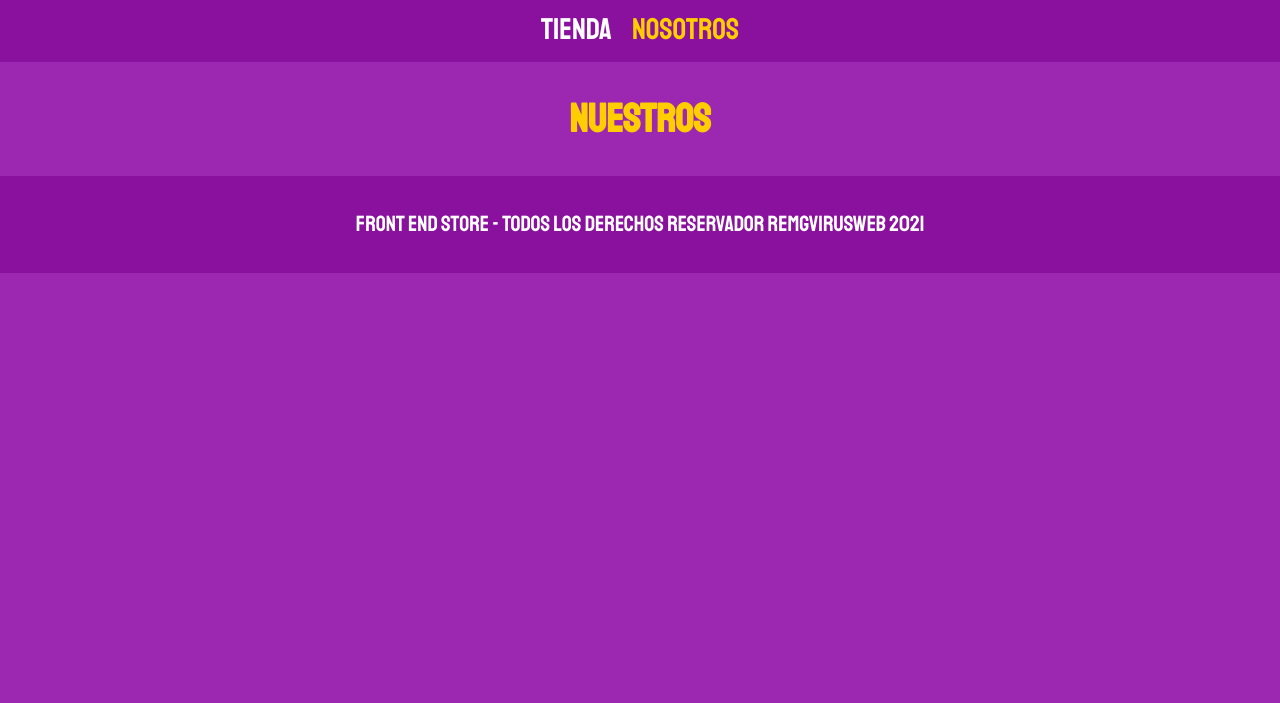
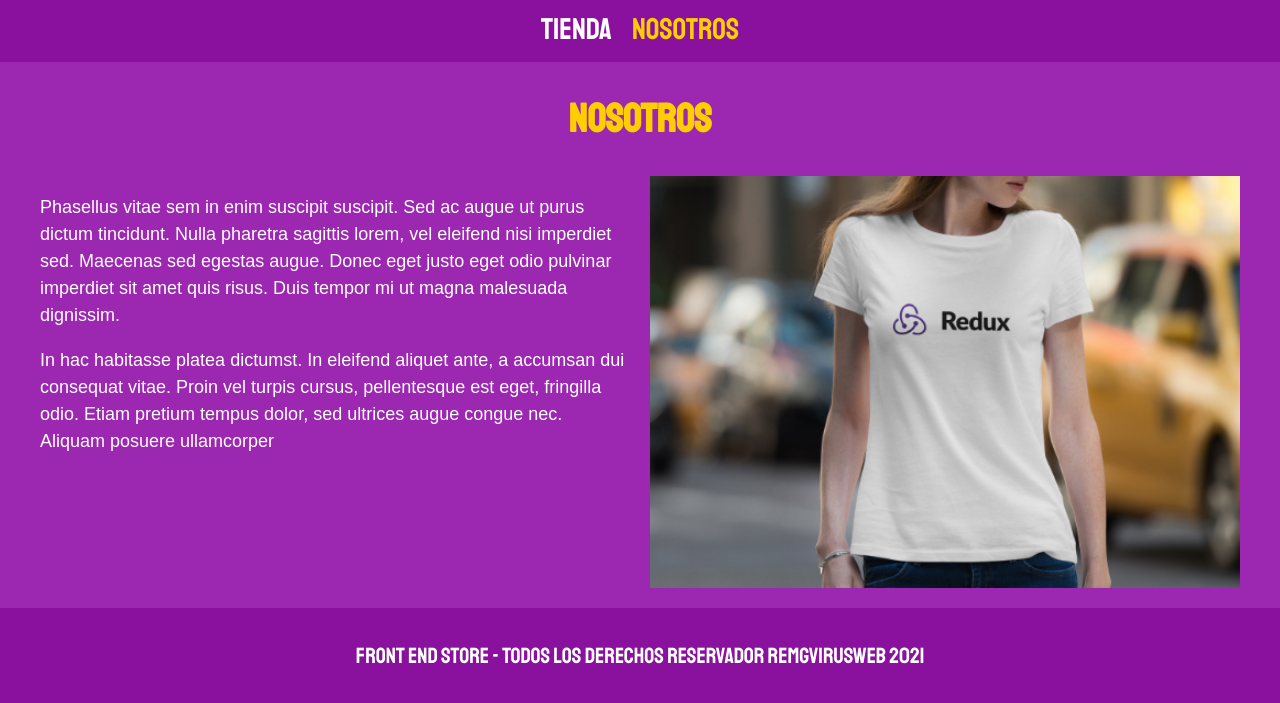
Before and after one commit to IngOcram/FrontEnd_Store, a plain HTML site: page nosotros.html in a window 1280 px wide. Shown: the part 167-870 px from the top of the page. Before the commit the page ends 800 px from the top, so only its background shows below. Drawn offline with Linux system fonts and the light colour scheme.

Commit message:
Creando la pagina de nosotros

```diff
--- a/css/style.css
+++ b/css/style.css
@@ -194,3 +194,29 @@ h3 {
         grid-column: 2 / 4;
     }
 }
+
+
+/** Nosotros **/
+
+.nosotros {
+    display: grid;
+    grid-template-rows: repeat(2, auto);
+}
+
+@media (min-width: 768px) {
+    .nosotros {
+        grid-template-columns: repeat(2, 1fr);
+        column-gap: 2rem;
+    }
+}
+
+.nosotros__imagen {
+    grid-row: 1 / 2;
+    width: 100%;
+}
+
+@media (min-width: 768px) {
+    .nosotros__imagen {
+        grid-column: 2 / 3;
+    }
+}
--- a/nosotros.html
+++ b/nosotros.html
@@ -25,7 +25,17 @@
     </nav>
 
     <main class="contendor">
-        <h1>Nuestros</h1>
+        <h1>Nosotros</h1>
+        <div class="nosotros contenedor">
+            <div class="nosotros__contenido">
+                <p>Phasellus vitae sem in enim suscipit suscipit. Sed ac augue ut purus dictum tincidunt. Nulla pharetra sagittis lorem, vel eleifend nisi imperdiet sed. Maecenas sed egestas augue. Donec eget justo eget odio pulvinar imperdiet sit amet quis
+                    risus. Duis tempor mi ut magna malesuada dignissim.</p>
+
+                <p>In hac habitasse platea dictumst. In eleifend aliquet ante, a accumsan dui consequat vitae. Proin vel turpis cursus, pellentesque est eget, fringilla odio. Etiam pretium tempus dolor, sed ultrices augue congue nec. Aliquam posuere ullamcorper</p>
+
+            </div>
+            <img class="nosotros__imagen" src="img/nosotros.jpg" alt="Imagen nosotros">
+        </div>
     </main>
 
     <footer class="footer">
```
